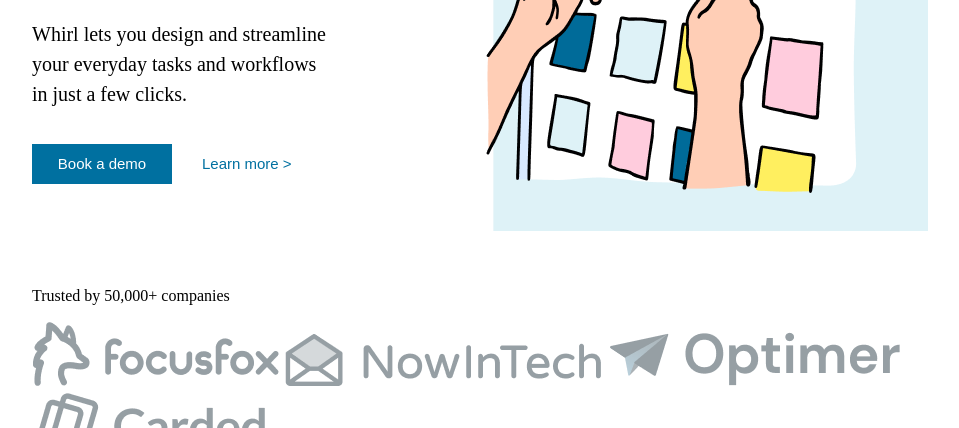
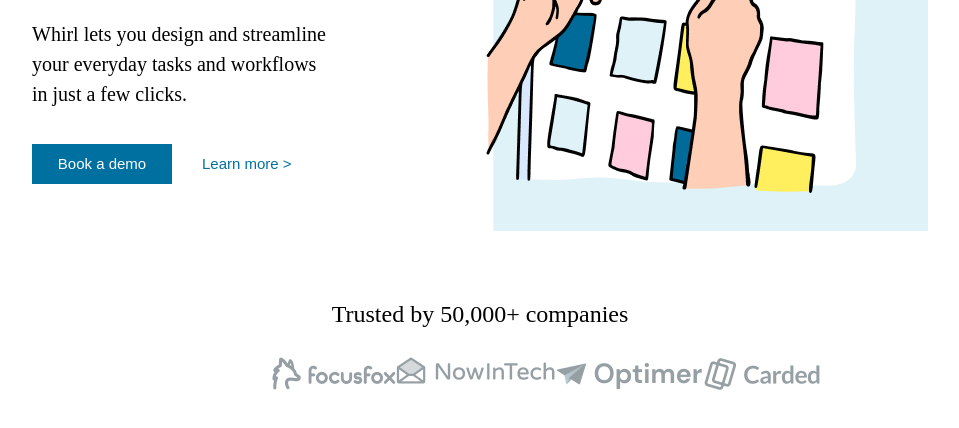
Before and after one commit to pay4ok-exe/Whirl, a plain HTML site: page index.html in a window 1280 px wide. Shown: the part 330-758 px from the top of the page, without its empty margins (160-1119 px from the left). Drawn offline with Linux system fonts and the light colour scheme.

Commit message:
Added Pricing Container

```diff
--- a/index.html
+++ b/index.html
@@ -46,12 +46,12 @@
 
 
         <section class="pricing-container">
-            <p>Trusted by 50,000+ companies</p>
+            <p class="pricing-title">Trusted by 50,000+ companies</p>
             <div class="supporters">
-                <img src="./assets/focusfox.png" />
-                <img src="./assets/nowintech.png" />
-                <img src="./assets/optimer.png" />
-                <img src="./assets/carded.png" />
+                <img id="focusfox" src="./assets/focusfox.png" />
+                <img id="nowintech" src="./assets/nowintech.png" />
+                <img id="optimer" src="./assets/optimer.png" />
+                <img id="carded" src="./assets/carded.png" />
             </div>
         </section>
 
--- a/style.css
+++ b/style.css
@@ -160,7 +160,44 @@ main{
 }
 
 .pricing-container{
+    margin: 0 0 40px 0;
     display: flex;
     width: 100%;
     flex-direction: column;
 }
+
+.pricing-title{
+    font-size: 24px;
+    font-weight: 400;
+    line-height: 38px;
+    text-align: center;
+
+}
+
+.supporters{
+    display: flex;
+    /* width: 100%; */
+    padding: 0 15rem;
+    justify-content: space-between;
+}
+
+#focusfox{
+    width: 124px;
+    height: 33px;
+}
+
+#nowintech{
+    width: 159px;
+    height: 27px;
+}
+
+#optimer{
+    width: 148px;
+    height: 33px;
+}
+
+#carded{
+    width: 117px;
+    height: 34px;
+
+}
```
